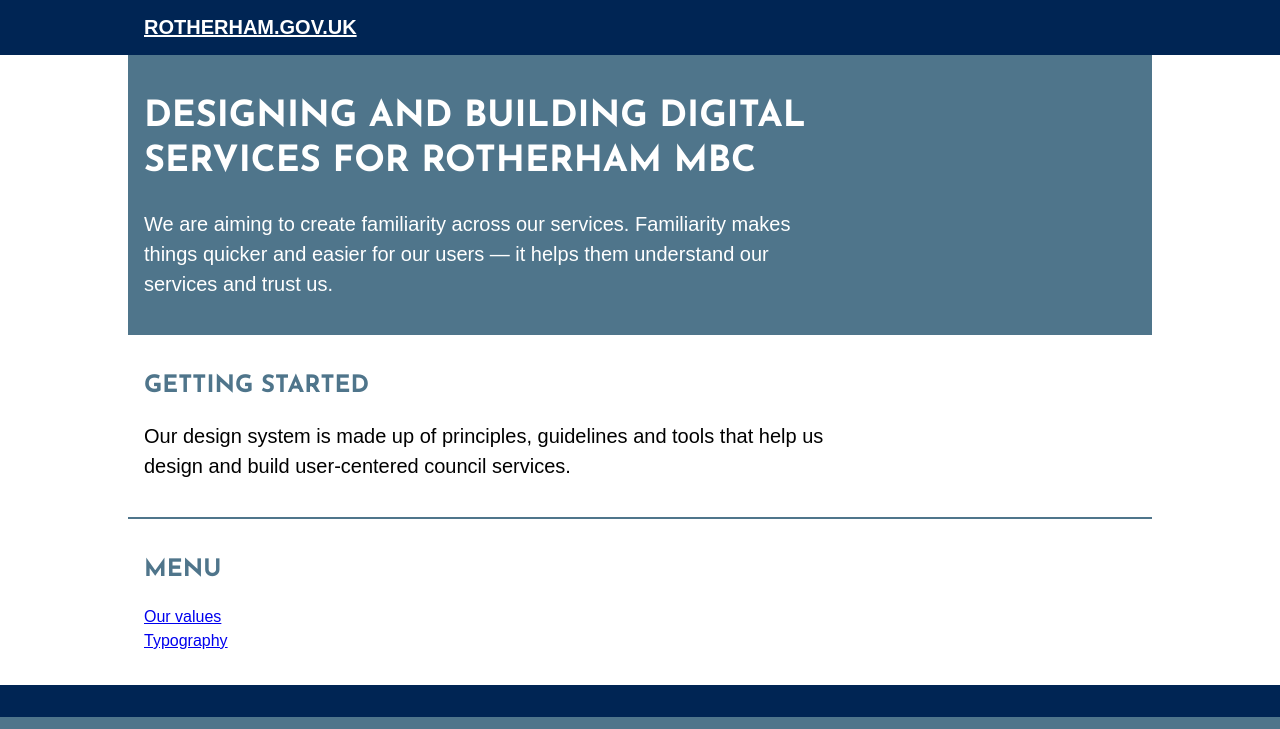
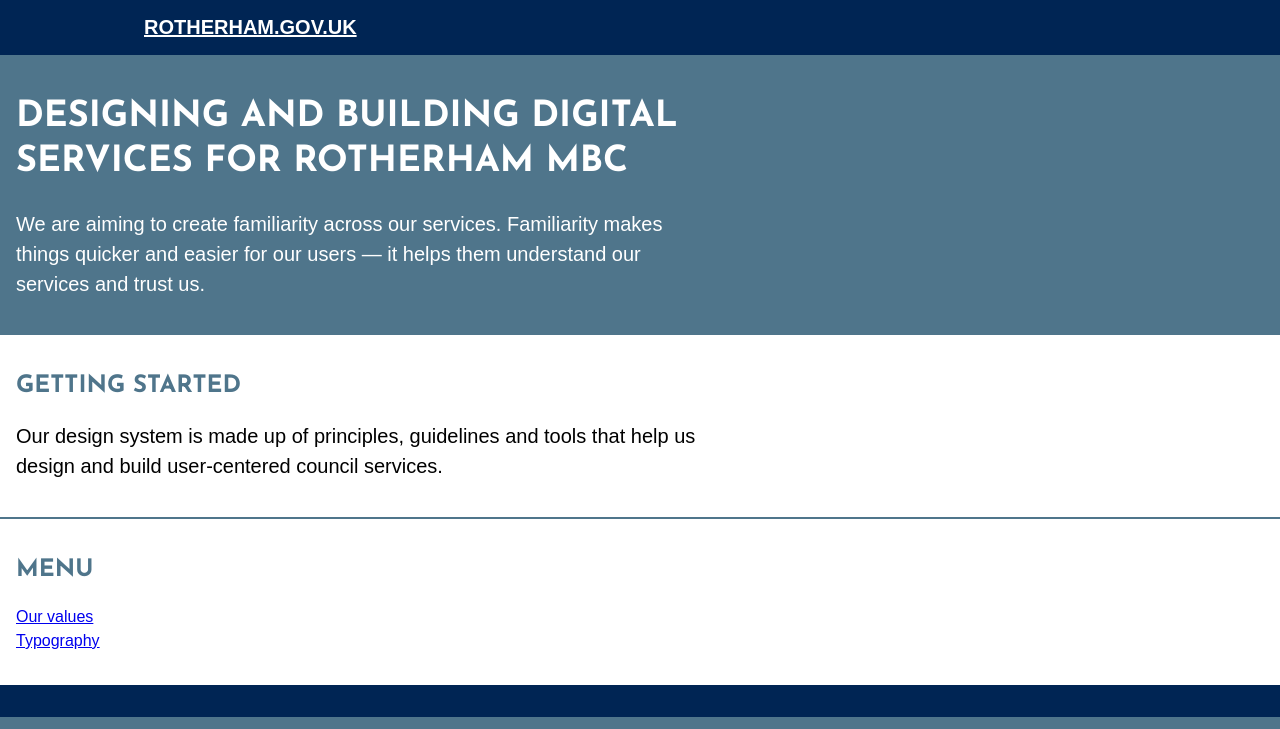
Before and after one commit to rothgov/design-manual, a Jekyll site: the page built from index.html, in a window 1280 px wide. Shown: the top 729 px of the page. Built offline with Jekyll 4.4.1, drawn with Linux system fonts in a browser that asks for light colours; some web fonts are replaced; grey boxes are pictures that could not be loaded.

Commit message:
Update default.html

```diff
--- a/_layouts/default.html
+++ b/_layouts/default.html
@@ -4,7 +4,7 @@
 <body class="ma0 pa0 muli">
 {% include header.html %}
 <main>
-<div class="mw8 center">
+<div class="center">
 {{ content }}
 </div>
 </main>
```
